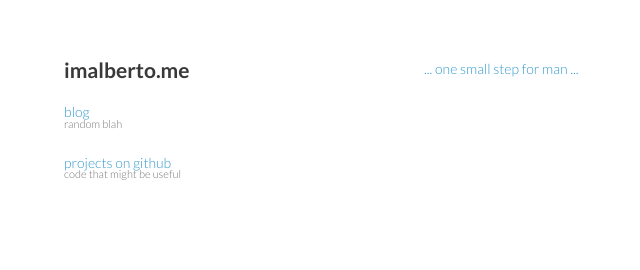
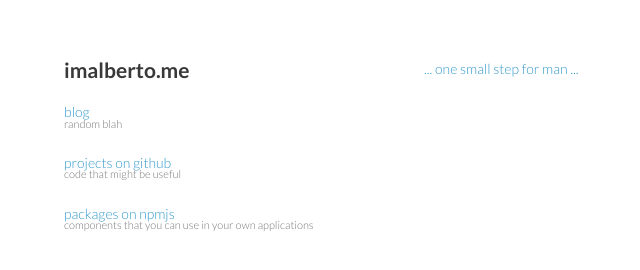
Before and after one commit to imalberto/imalberto.github.io, a plain HTML site: page index.html in a window 1280 px wide. Shown: the whole page, without its empty margins (146-786 px from the left). Drawn offline with Linux system fonts and the light colour scheme.

Commit message:
Added references to npmjs

```diff
--- a/index.html
+++ b/index.html
@@ -40,6 +40,7 @@
         <h2>imalberto.me</h2>
         <p class="view"><a href="http://blog.imalberto.me">blog<small>random blah</small></a></p>
         <p class="view"><a href="https://github.com/imalberto?tab=repositories">projects on github <small>code that might be useful</small></a></p>
+        <p class="view"><a href="https://npmjs.org/search?q=modown">packages on npmjs<small>components that you can use in your own applications</small></a></p>
         </header>
 
         <section>
```
